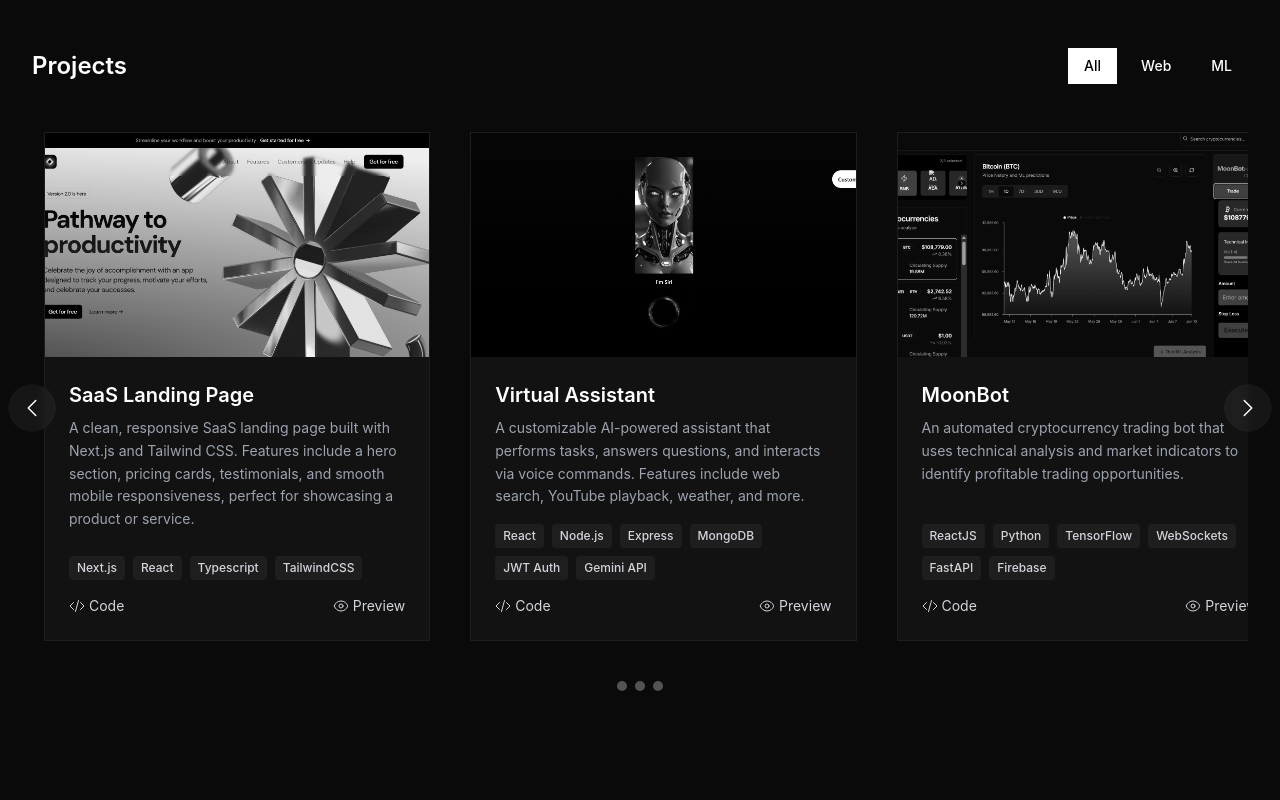
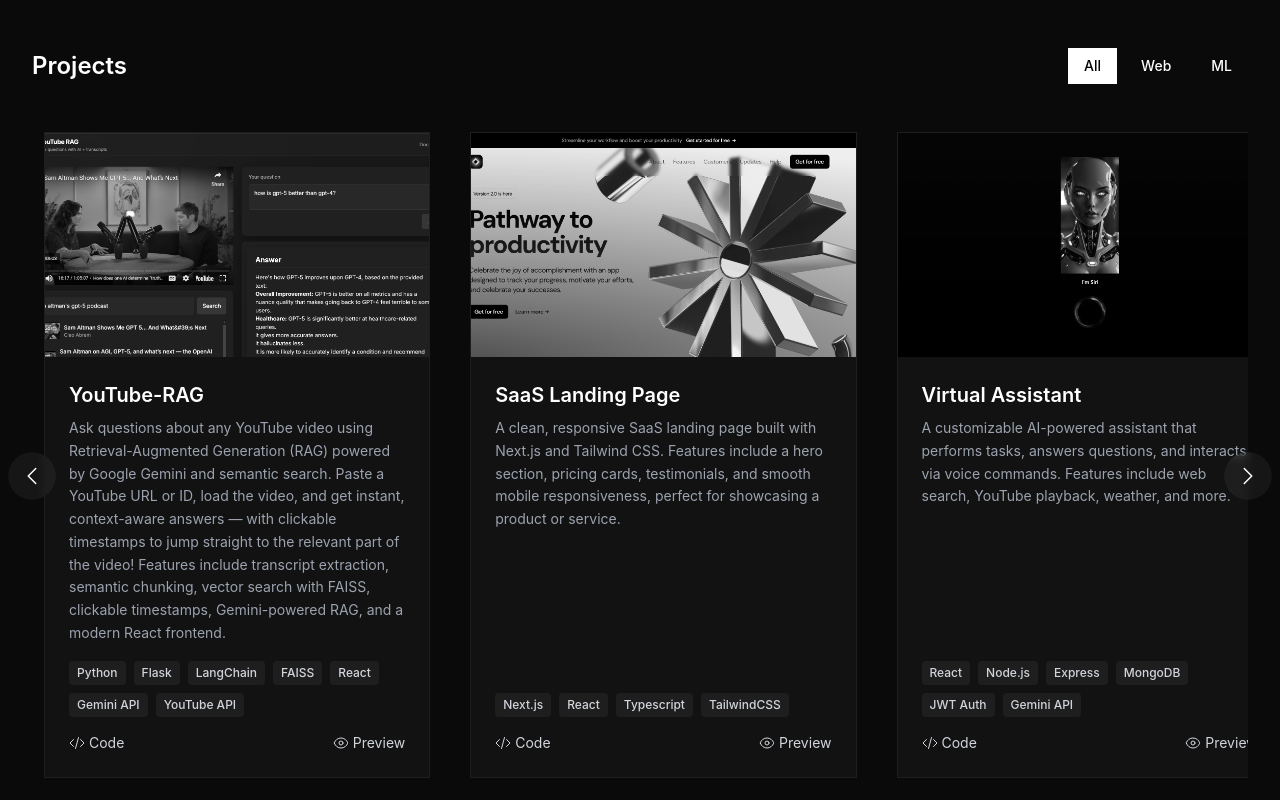
Before and after one commit to gauravpurohit28/portfolio-website, a Next.js app: page / in a window 1280 px wide. Shown: the part 1000-1800 px from the top of the page. Built offline with nearby package versions, Linux system fonts and the light colour scheme.

Commit message:
Rag-project

```diff
--- a/src/app/components/ProjectsSection.jsx
+++ b/src/app/components/ProjectsSection.jsx
@@ -8,6 +8,16 @@ import { ChevronLeftIcon, ChevronRightIcon } from "@heroicons/react/24/outline";
 const projectsData = [
   {
     id: 1,
+    title: "YouTube-RAG",
+    description: "Ask questions about any YouTube video using Retrieval-Augmented Generation (RAG) powered by Google Gemini and semantic search. Paste a YouTube URL or ID, load the video, and get instant, context-aware answers — with clickable timestamps to jump straight to the relevant part of the video! Features include transcript extraction, semantic chunking, vector search with FAISS, clickable timestamps, Gemini-powered RAG, and a modern React frontend.",
+    image: "/images/rag.png", // Placeholder image, update if you have a specific one
+    tag: ["All", "Web", "AI"],
+    gitUrl: "https://github.com/gauravpurohit28/Youtube-RAG",
+    previewUrl: "/", // Add live preview if available
+    techStack: ["Python", "Flask", "LangChain", "FAISS", "React", "Gemini API", "YouTube API"]
+  },
+  {
+    id: 2,
     title: "SaaS Landing Page",
     description: "A clean, responsive SaaS landing page built with Next.js and Tailwind CSS. Features include a hero section, pricing cards, testimonials, and smooth mobile responsiveness, perfect for showcasing a product or service.",
     image: "/images/Saas.png", // Placeholder image, update if you have a specific one
@@ -17,7 +27,7 @@ const projectsData = [
     techStack: ["Next.js", "React", "Typescript","TailwindCSS"]
   },
   {
-    id: 2,
+    id: 3,
     title: "Virtual Assistant",
     description: "A customizable AI-powered assistant that performs tasks, answers questions, and interacts via voice commands. Features include web search, YouTube playback, weather, and more.",
     image: "/images/virtual-assistant.png", // Placeholder image
@@ -34,7 +44,7 @@ const projectsData = [
     ]
   },
   {
-    id: 3,
+    id: 4,
     title: "MoonBot",
     description: "An automated cryptocurrency trading bot that uses technical analysis and market indicators to identify profitable trading opportunities.",
     image: "/images/moonbot.png",
@@ -44,7 +54,7 @@ const projectsData = [
     techStack: ["ReactJS", "Python", "TensorFlow", "WebSockets", "FastAPI", "Firebase"]
   },
   {
-    id: 4,
+    id: 5,
     title: "Lumen",
     description: "A next-generation AI chatbot utilizing the Gemini API for enhanced natural language processing and content generation.",
     image: "/images/lumen.jpg",
@@ -54,7 +64,7 @@ const projectsData = [
     techStack: ["Next.js", "React", "Gemini API", "TailwindCSS", "Python"]
   },
   {
-    id: 5,
+    id: 6,
     title: "Breast Cancer Diagnosis",
     description: "A machine learning model for early detection of breast cancer using histopathological image analysis.",
     image: "/images/breast.png",
@@ -65,7 +75,7 @@ const projectsData = [
   },
 
   {
-    id: 6,
+    id: 7,
     title: "Pulmones",
     description: "A respiratory health monitoring application that analyzes breathing patterns and provides diagnostic insights.",
     image: "/images/image.png",
@@ -75,7 +85,7 @@ const projectsData = [
     techStack: ["React", "TensorFlow.js", "Node.js", "TailwindCSS"]
   },
   {
-    id: 7,
+    id: 8,
     title: "Employee Management System",
     description: "A pure React application for assigning tasks and managing employee task progress, featuring an intuitive UI for streamlined task management.",
     image: "/images/task.png",
```
Also changed, not shown: public/images/rag.png (added).
